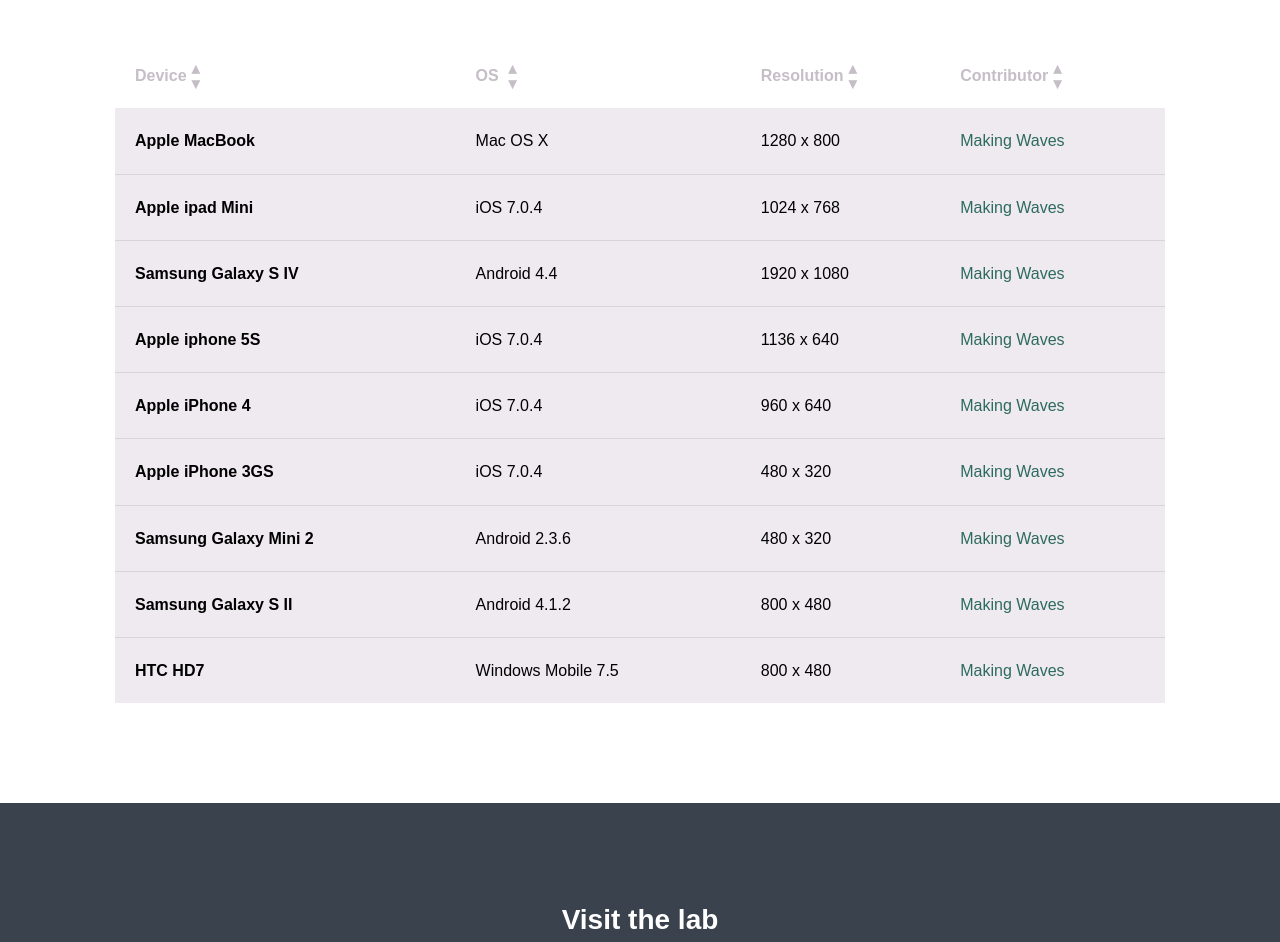
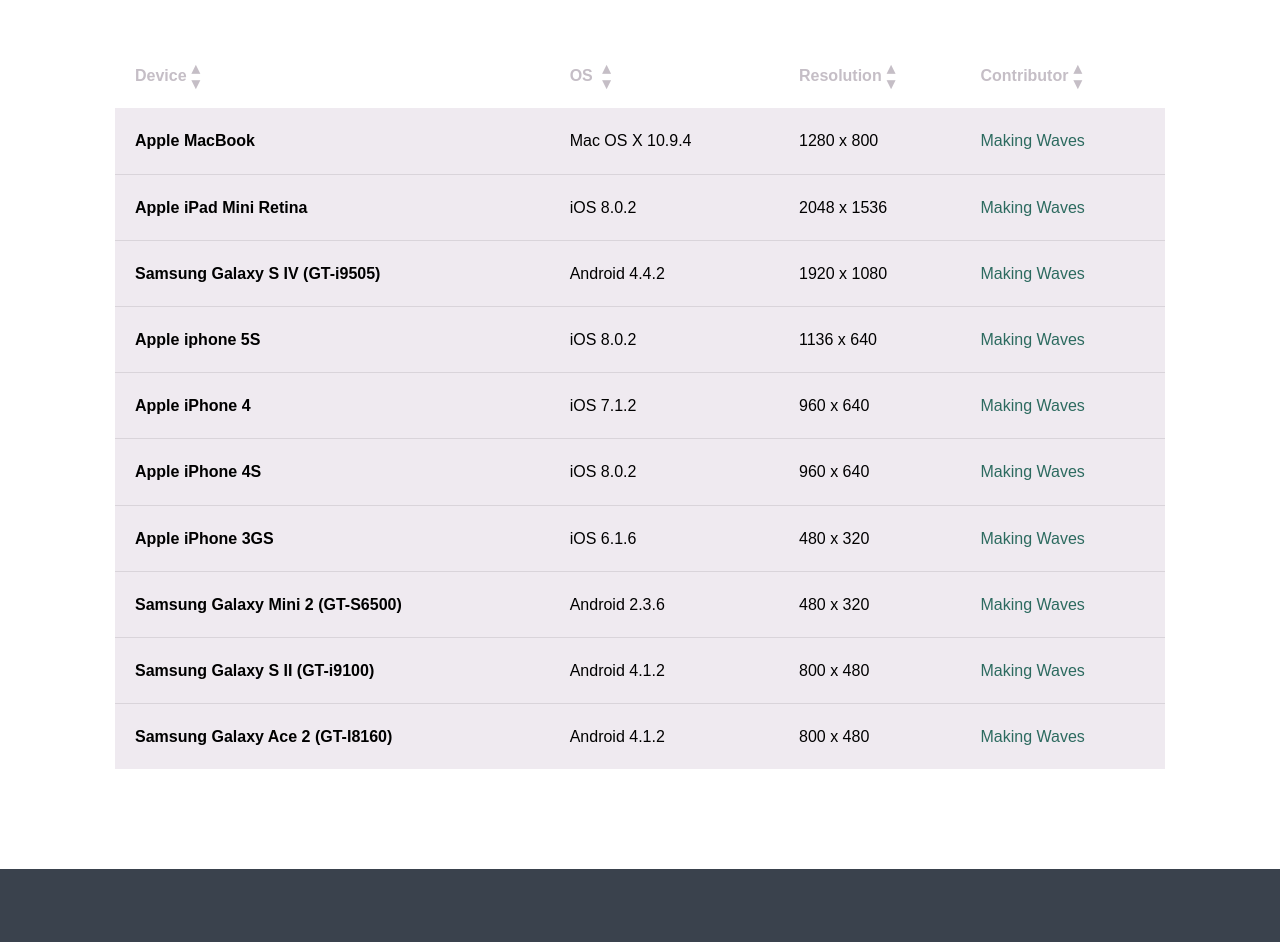
Before and after one commit to kigani1/ODL, a website: page OpenDeviceLAb/assets/index.html in a window 1280 px wide. Shown: the part 1560-2502 px from the top of the page. Drawn offline with nearby package versions, Linux system fonts and the light colour scheme; some packages are replaced by stand-ins of ours.

Commit message:
update list of the devices

```diff
--- a/OpenDeviceLAb/assets/index.html
+++ b/OpenDeviceLAb/assets/index.html
@@ -88,55 +88,61 @@
             <tbody>
                 <tr>
                     <td data-title="Device"><span>Apple MacBook</span></td>
-                    <td data-title="Os"><span>Mac OS X</span></td>
+                    <td data-title="Os"><span>Mac OS X 10.9.4</span></td>
                     <td data-title="Resolution"><span>1280 x 800</span></td>
                     <td data-title="Contributor"><a href="http://www.makingwaves.pl/">Making Waves</a></td>
                 </tr>
                 <tr>
-                    <td data-title="Device"><span>Apple ipad Mini</span></td>
-                    <td data-title="Os"><span>iOS 7.0.4</span></td>
-                    <td data-title="Resolution"><span>1024 x 768</span></td>
+                    <td data-title="Device"><span>Apple iPad Mini Retina</span></td>
+                    <td data-title="Os"><span>iOS 8.0.2</span></td>
+                    <td data-title="Resolution"><span>2048 x 1536</span></td>
                     <td data-title="Contributor"><a href="http://www.makingwaves.pl/">Making Waves</a></td>
                 </tr>
                 <tr>
-                    <td data-title="Device"><span>Samsung Galaxy S IV</span></td>
-                    <td data-title="Os"><span>Android 4.4</span></td>
+                    <td data-title="Device"><span>Samsung Galaxy S IV (GT-i9505)</span></td>
+                    <td data-title="Os"><span>Android 4.4.2</span></td>
                     <td data-title="Resolution"><span>1920 x 1080</span></td>
                     <td data-title="Contributor"><a href="http://www.makingwaves.pl/" target="_blank">Making Waves</a></td>
                 </tr>
                 <tr>
                     <td data-title="Device"><span>Apple iphone 5S</span></td>
-                    <td data-title="Os"><span>iOS 7.0.4</span></td>
+                    <td data-title="Os"><span>iOS 8.0.2</span></td>
                     <td data-title="Resolution"><span>1136 x 640</span></td>
                     <td data-title="Contributor"><a href="http://www.makingwaves.pl/" target="_blank">Making Waves</a></td>
                 </tr>
                 <tr>
                     <td data-title="Device"><span>Apple iPhone 4</span></td>
-                    <td data-title="Os"><span>iOS 7.0.4</span></td>
+                    <td data-title="Os"><span>iOS 7.1.2</span></td>
+                    <td data-title="Resolution"><span>960 x 640</span></td>
+                    <td data-title="Contributor"><a href="http://www.makingwaves.pl/" target="_blank">Making Waves</a></td>
+                </tr>
+                 <tr>
+                    <td data-title="Device"><span>Apple iPhone 4S</span></td>
+                    <td data-title="Os"><span>iOS 8.0.2</span></td>
                     <td data-title="Resolution"><span>960 x 640</span></td>
                     <td data-title="Contributor"><a href="http://www.makingwaves.pl/" target="_blank">Making Waves</a></td>
                 </tr>
                 <tr>
                     <td data-title="Device"><span>Apple iPhone 3GS</span></td>
-                    <td data-title="Os"><span>iOS 7.0.4</span></td>
+                    <td data-title="Os"><span>iOS 6.1.6</span></td>
                     <td data-title="Resolution"><span>480 x 320</span></td>
                     <td data-title="Contributor"><a href="http://www.makingwaves.pl/" target="_blank">Making Waves</a></td>
                 </tr>
                 <tr>
-                    <td data-title="Device"><span>Samsung Galaxy Mini 2</span></td>
+                    <td data-title="Device"><span>Samsung Galaxy Mini 2 (GT-S6500)</span></td>
                     <td data-title="Os"><span>Android 2.3.6</span></td>
                     <td data-title="Resolution"><span>480 x 320</span></td>
                     <td data-title="Contributor"><a href="http://www.makingwaves.pl/" target="_blank">Making Waves</a></td>
                 </tr>
                 <tr>
-                    <td data-title="Device"><span>Samsung Galaxy S II</span></td>
+                    <td data-title="Device"><span>Samsung Galaxy S II  (GT-i9100)</span></td>
                     <td data-title="Os"><span>Android 4.1.2</span></td>
                     <td data-title="Resolution"><span>800 x 480</span></td>
                     <td data-title="Contributor"><a href="http://www.makingwaves.pl/" target="_blank">Making Waves</a></td>
                 </tr>
                 <tr>
-                    <td data-title="Device"><span>HTC HD7</span></td>
-                    <td data-title="Os"><span>Windows Mobile 7.5</span></td>
+                    <td data-title="Device"><span>Samsung Galaxy Ace 2 (GT-I8160)</span></td>
+                    <td data-title="Os"><span>Android 4.1.2</span></td>
                     <td data-title="Resolution"><span>800 x 480</span></td>
                     <td data-title="Contributor"><a href="http://www.makingwaves.pl/" target="_blank">Making Waves</a></td>
                 </tr>
```
